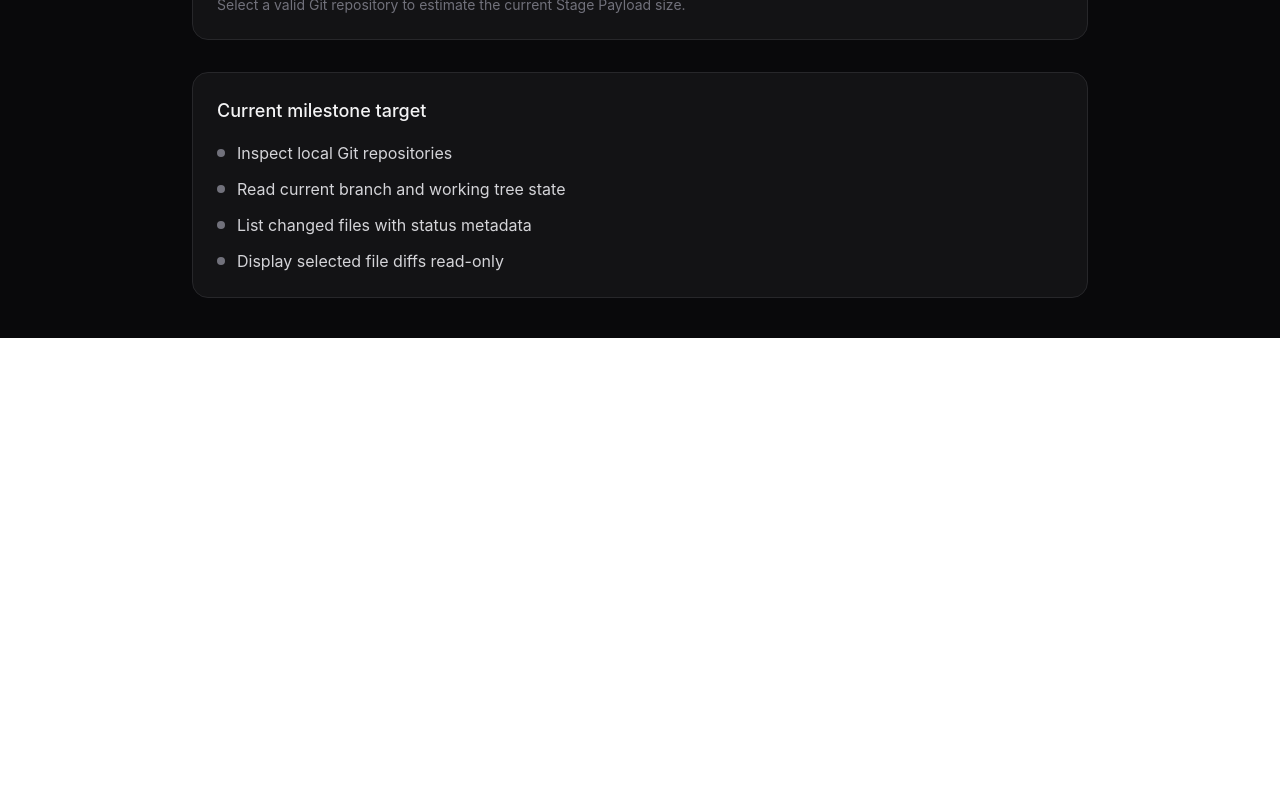
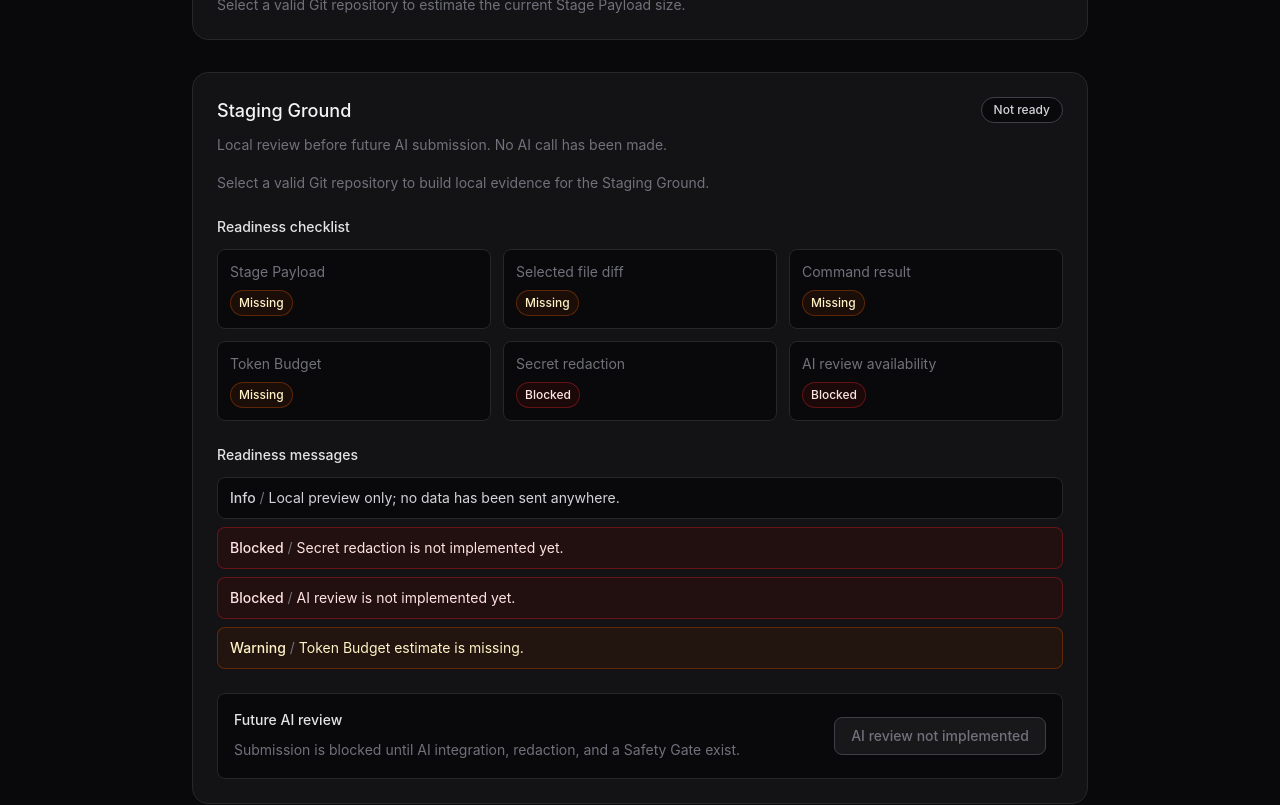
Before and after one commit to rudybrrr/staged, a React (Vite) app: page / in a window 1280 px wide. Shown: the part 1120-1925 px from the top of the page. Before the commit the page ends 1458 px from the top, so only its background shows below. Built offline with nearby package versions, Linux system fonts and the light colour scheme.

Commit message:
feat: add staging ground

```diff
--- a/src/app/App.tsx
+++ b/src/app/App.tsx
@@ -9,6 +9,7 @@ import { DiffViewerPanel } from "./features/diff-viewer/DiffViewerPanel";
 import { PreStageScreeningPanel } from "./features/pre-stage-screening/PreStageScreeningPanel";
 import { RepoPicker } from "./features/repo-picker/RepoPicker";
 import { StagePayloadPreviewPanel } from "./features/stage-payload/StagePayloadPreviewPanel";
+import { StagingGroundPanel } from "./features/staging-ground/StagingGroundPanel";
 import { TokenBudgetPanel } from "./features/token-budget/TokenBudgetPanel";
 import {
   getFileDiff,
@@ -19,6 +20,7 @@ import {
 } from "./lib/repo";
 import { buildPreStageFindings } from "./lib/screening";
 import { buildStagePayload } from "./lib/stagePayload";
+import { buildStagingGroundReadiness } from "./lib/stagingGround";
 import { buildTokenBudget } from "./lib/tokenBudget";
 
 const milestoneItems = [
@@ -132,6 +134,10 @@ export default function App() {
 
     return buildTokenBudget(stagePayload);
   }, [stagePayload]);
+  const stagingGroundReadiness = useMemo(
+    () => buildStagingGroundReadiness(stagePayload, tokenBudget),
+    [stagePayload, tokenBudget],
+  );
 
   function clearSelectedDiff() {
     diffRequestId.current += 1;
@@ -357,6 +363,11 @@ export default function App() {
 
         <TokenBudgetPanel budget={tokenBudget} />
 
+        <StagingGroundPanel
+          hasValidRepo={repoSummary?.is_git_repo ?? false}
+          readiness={stagingGroundReadiness}
+        />
+
         {repoSummary && (
           <>
             <ChangedFilesPanel
--- /dev/null
+++ b/src/app/features/staging-ground/StagingGroundPanel.tsx
@@ -0,0 +1,187 @@
+import type { StagingGroundReadiness } from "../../lib/stagingGround";
+
+type StagingGroundPanelProps = {
+  hasValidRepo: boolean;
+  readiness: StagingGroundReadiness;
+};
+
+const statusLabels: Record<StagingGroundReadiness["status"], string> = {
+  not_ready: "Not ready",
+  review_only: "Review only",
+  ready_later: "Ready later",
+};
+
+function checklistState(value: boolean, blocked = false) {
+  if (blocked) {
+    return {
+      label: "Blocked",
+      className: "border-red-900/70 bg-red-950/30 text-red-100",
+    };
+  }
+
+  if (value) {
+    return {
+      label: "Available",
+      className: "border-emerald-900/70 bg-emerald-950/30 text-emerald-100",
+    };
+  }
+
+  return {
+    label: "Missing",
+    className: "border-amber-900/70 bg-amber-950/30 text-amber-100",
+  };
+}
+
+function messageStyles(level: StagingGroundReadiness["messages"][number]["level"]) {
+  if (level === "blocked") {
+    return "border-red-900/70 bg-red-950/30 text-red-100";
+  }
+
+  if (level === "warning") {
+    return "border-amber-900/70 bg-amber-950/30 text-amber-100";
+  }
+
+  return "border-zinc-800 bg-zinc-950 text-zinc-300";
+}
+
+export function StagingGroundPanel({
+  hasValidRepo,
+  readiness,
+}: StagingGroundPanelProps) {
+  const checklist = [
+    {
+      id: "stage-payload",
+      label: "Stage Payload",
+      value: readiness.has_payload,
+    },
+    {
+      id: "selected-file-diff",
+      label: "Selected file diff",
+      value: readiness.has_selected_file_diff,
+    },
+    {
+      id: "command-result",
+      label: "Command result",
+      value: readiness.has_command_result,
+    },
+    {
+      id: "token-budget",
+      label: "Token Budget",
+      value: readiness.has_token_budget,
+    },
+    {
+      id: "secret-redaction",
+      label: "Secret redaction",
+      value: readiness.redaction_ready,
+      blocked: true,
+    },
+    {
+      id: "ai-review-availability",
+      label: "AI review availability",
+      value: readiness.ai_review_available,
+      blocked: true,
+    },
+  ];
+
+  return (
+    <div className="mt-8 rounded-2xl border border-zinc-800 bg-zinc-900/70 p-6">
+      <div className="flex flex-col gap-3 sm:flex-row sm:items-start sm:justify-between">
+        <div>
+          <h2 className="text-lg font-medium">Staging Ground</h2>
+          <p className="mt-2 text-sm leading-6 text-zinc-500">
+            Local review before future AI submission. No AI call has been made.
+          </p>
+        </div>
+
+        <span className="w-fit rounded-full border border-zinc-700 bg-zinc-950 px-3 py-1 text-xs font-medium text-zinc-300">
+          {statusLabels[readiness.status]}
+        </span>
+      </div>
+
+      {!hasValidRepo && (
+        <p className="mt-4 text-sm text-zinc-500">
+          Select a valid Git repository to build local evidence for the Staging
+          Ground.
+        </p>
+      )}
+
+      {hasValidRepo && !readiness.has_payload && (
+        <p className="mt-4 text-sm text-zinc-500">
+          No Stage Payload exists yet. The Staging Ground will summarize
+          readiness after local evidence is available.
+        </p>
+      )}
+
+      <div className="mt-6 space-y-6">
+          <section>
+            <h3 className="text-sm font-medium text-zinc-200">
+              Readiness checklist
+            </h3>
+            <dl className="mt-3 grid gap-3 sm:grid-cols-2 lg:grid-cols-3">
+              {checklist.map((item) => {
+                const state = checklistState(item.value, item.blocked);
+
+                return (
+                  <div
+                    key={item.id}
+                    className="rounded-lg border border-zinc-800 bg-zinc-950 px-3 py-3"
+                  >
+                    <dt className="text-sm text-zinc-500">{item.label}</dt>
+                    <dd
+                      className={`mt-2 w-fit rounded-full border px-2 py-1 text-xs font-medium ${state.className}`}
+                    >
+                      {state.label}
+                    </dd>
+                  </div>
+                );
+              })}
+            </dl>
+          </section>
+
+          <section>
+            <h3 className="text-sm font-medium text-zinc-200">
+              Readiness messages
+            </h3>
+            <ul className="mt-3 space-y-2">
+              {readiness.messages.map((message) => (
+                <li
+                  key={message.id}
+                  className={`rounded-lg border px-3 py-2 text-sm leading-6 ${messageStyles(
+                    message.level,
+                  )}`}
+                >
+                  <span className="font-medium capitalize">
+                    {message.level}
+                  </span>
+                  <span className="text-zinc-500"> / </span>
+                  {message.message}
+                </li>
+              ))}
+            </ul>
+          </section>
+
+          <section className="rounded-lg border border-zinc-800 bg-zinc-950 p-4">
+            <div className="flex flex-col gap-3 sm:flex-row sm:items-center sm:justify-between">
+              <div>
+                <h3 className="text-sm font-medium text-zinc-200">
+                  Future AI review
+                </h3>
+                <p className="mt-2 text-sm leading-6 text-zinc-500">
+                  Submission is blocked until AI integration, redaction, and a
+                  Safety Gate exist.
+                </p>
+              </div>
+
+              <button
+                type="button"
+                disabled
+                className="w-fit cursor-not-allowed rounded-lg border border-zinc-700 bg-zinc-900 px-4 py-2 text-sm font-medium text-zinc-500"
+              >
+                AI review not implemented
+              </button>
+            </div>
+          </section>
+      </div>
+    </div>
+  );
+}
--- /dev/null
+++ b/src/app/lib/stagingGround.ts
@@ -0,0 +1,121 @@
+import type { StagePayload } from "./stagePayload";
+import type { TokenBudget } from "./tokenBudget";
+
+export type StagingGroundReadiness = {
+  has_payload: boolean;
+  has_selected_file_diff: boolean;
+  has_command_result: boolean;
+  has_token_budget: boolean;
+  has_blocking_limitations: boolean;
+  redaction_ready: boolean;
+  ai_review_available: boolean;
+  status: "not_ready" | "review_only" | "ready_later";
+  messages: Array<{
+    id: string;
+    level: "info" | "warning" | "blocked";
+    message: string;
+  }>;
+};
+
+export function buildStagingGroundReadiness(
+  payload: StagePayload | null,
+  tokenBudget: TokenBudget | null,
+): StagingGroundReadiness {
+  const hasPayload = payload !== null;
+  const hasSelectedFileDiff =
+    payload?.payload_completeness.includes_selected_file_diff ?? false;
+  const hasCommandResult =
+    payload?.payload_completeness.command_result_included ?? false;
+  const hasTokenBudget = tokenBudget !== null;
+  const redactionReady = false;
+  const aiReviewAvailable = false;
+  const hasBlockingLimitations = !redactionReady || !aiReviewAvailable;
+  const messages: StagingGroundReadiness["messages"] = [
+    {
+      id: "local-preview-only",
+      level: "info",
+      message: "Local preview only; no data has been sent anywhere.",
+    },
+  ];
+
+  if (hasPayload) {
+    messages.push({
+      id: "stage-payload-exists",
+      level: "info",
+      message: "Stage Payload exists.",
+    });
+  }
+
+  if (payload && !hasSelectedFileDiff) {
+    messages.push({
+      id: "missing-selected-file-diff",
+      level: "warning",
+      message: "No selected file diff is included.",
+    });
+  }
+
+  if (payload && !hasCommandResult) {
+    messages.push({
+      id: "missing-command-result",
+      level: "warning",
+      message: "No command result is included.",
+    });
+  }
+
+  if (
+    payload &&
+    payload.payload_completeness.untracked_files_without_content_count > 0
+  ) {
+    messages.push({
+      id: "untracked-file-contents-omitted",
+      level: "warning",
+      message: `${payload.payload_completeness.untracked_files_without_content_count} untracked file(s) are omitted from payload content.`,
+    });
+  }
+
+  if (payload && payload.payload_completeness.changed_files_without_diff_count > 0) {
+    messages.push({
+      id: "changed-files-without-diff-content",
+      level: "warning",
+      message: `${payload.payload_completeness.changed_files_without_diff_count} changed file(s) are listed without diff content.`,
+    });
+  }
+
+  messages.push({
+    id: "secret-redaction-not-implemented",
+    level: "blocked",
+    message: "Secret redaction is not implemented yet.",
+  });
+
+  messages.push({
+    id: "ai-review-not-implemented",
+    level: "blocked",
+    message: "AI review is not implemented yet.",
+  });
+
+  if (hasTokenBudget) {
+    messages.push({
+      id: "token-budget-available",
+      level: "info",
+      message: "Token Budget estimate is available.",
+    });
+  } else {
+    messages.push({
+      id: "token-budget-missing",
+      level: "warning",
+      message: "Token Budget estimate is missing.",
+    });
+  }
+
+  return {
+    has_payload: hasPayload,
+    has_selected_file_diff: hasSelectedFileDiff,
+    has_command_result: hasCommandResult,
+    has_token_budget: hasTokenBudget,
+    has_blocking_limitations: hasBlockingLimitations,
+    redaction_ready: redactionReady,
+    ai_review_available: aiReviewAvailable,
+    status: hasPayload ? "review_only" : "not_ready",
+    messages,
+  };
+}
```
